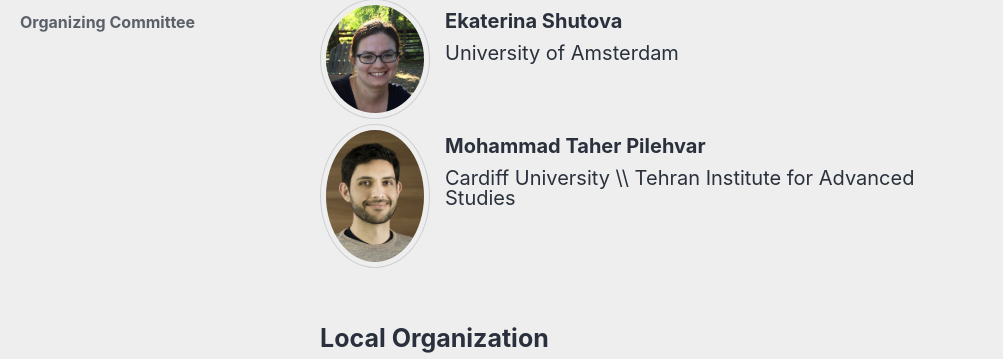
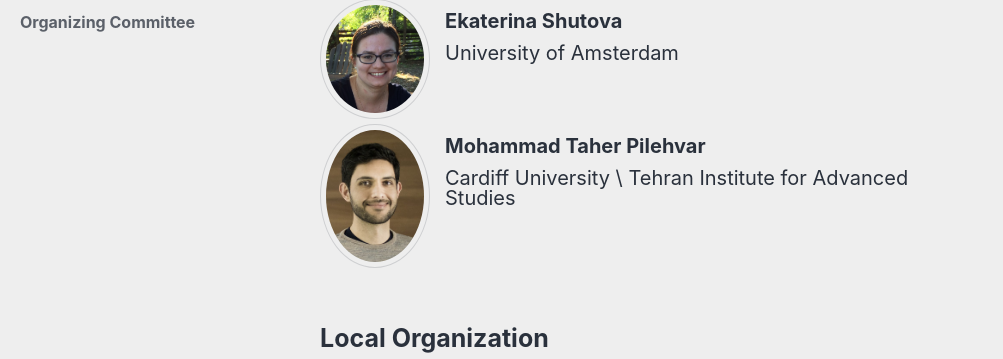
Before and after one commit to acl-org/acl-2025, a Jekyll site: the page built from _pages/committees/organization.md, in a window 1280 px wide and 900 px high, scrolled down 636 px. Shown: the part 94-453 px from the top of the window, without its empty margins (0-1003 px from the left). Built offline with Jekyll 4.4.1, drawn with Linux system fonts in a browser that asks for light colours; cached includes are drawn as plain includes; nearby versions of some CDN libraries.

```diff
--- a/_pages/committees/organization.md
+++ b/_pages/committees/organization.md
@@ -46,7 +46,7 @@ sidebar:
    name="Mohammad Taher Pilehvar"
    picture="/assets/images/committee/pilehvar.jpg"
    site="https://pilehvar.github.io/"
-   institution="Cardiff University \\ Tehran Institute for Advanced Studies"
+   institution="Cardiff University \ Tehran Institute for Advanced Studies"
    email = ""
 %}
 
```
